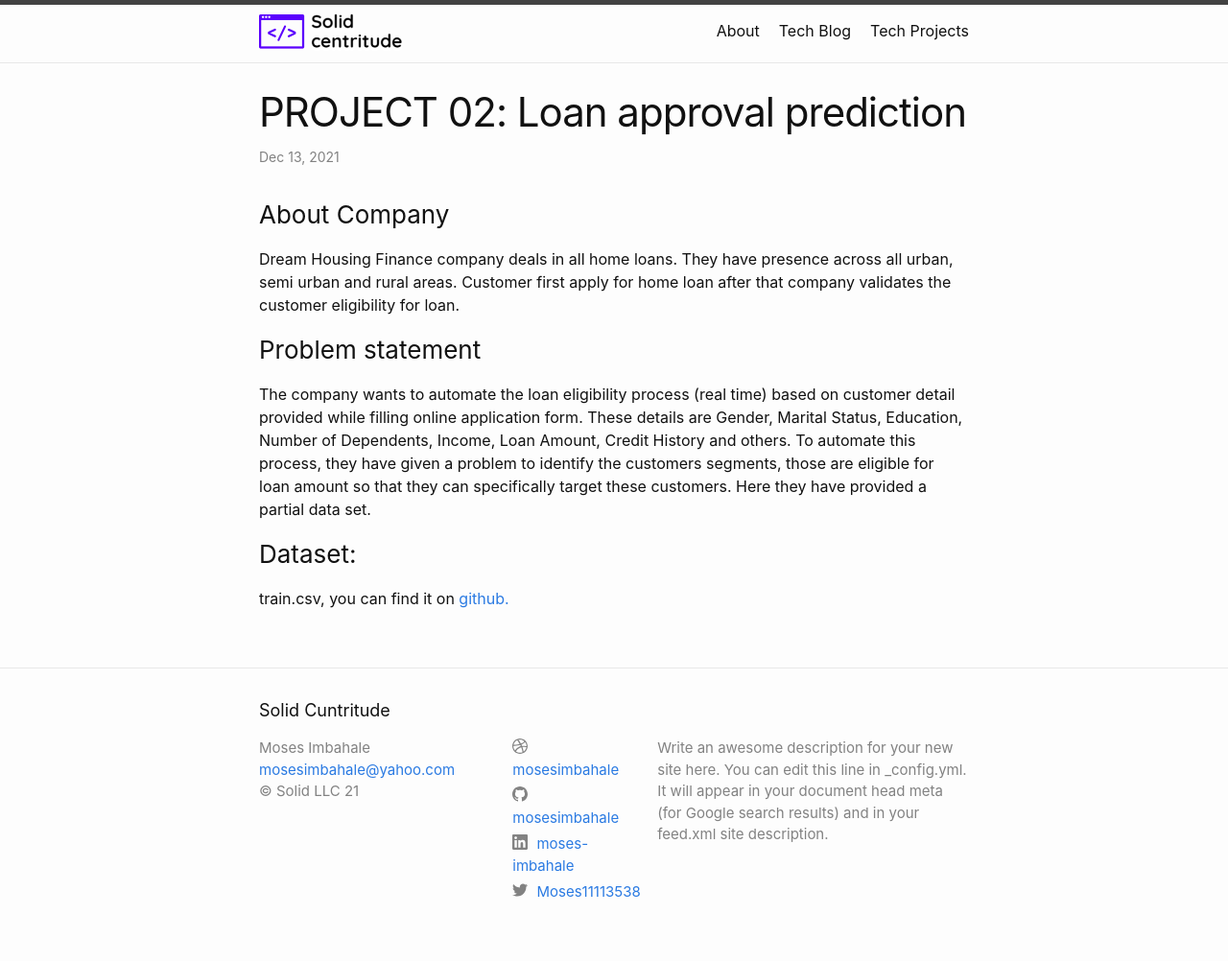
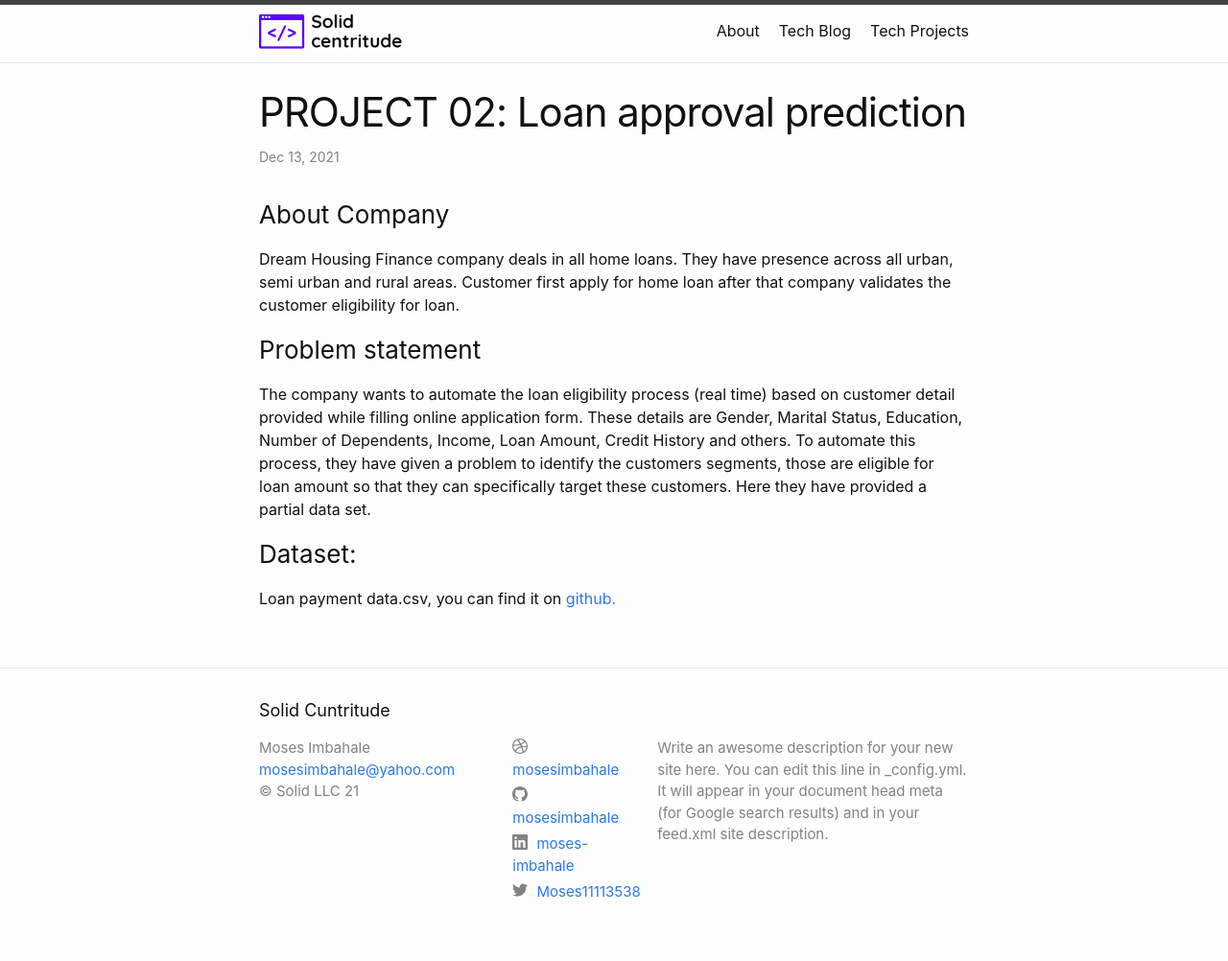
Before and after one commit to mosesimbahale/my-blog, a Jekyll site: the page built from Tech-projects/_posts/2021-12-13-project-02-predict-loan-approval.md, in a window 1280 px wide. Shown: the whole page at 96% size. Built offline with Jekyll 4.4.1, drawn with Linux system fonts in a browser that asks for light colours.

Commit message:
Update 2021-12-13-project-02-predict-loan-approval.md

```diff
--- a/Tech-projects/_posts/2021-12-13-project-02-predict-loan-approval.md
+++ b/Tech-projects/_posts/2021-12-13-project-02-predict-loan-approval.md
@@ -14,5 +14,5 @@ The company wants to automate the loan eligibility process (real time) based on
 
 ### Dataset:
 
-train.csv, you can find it on
+Loan payment data.csv, you can find it on
 [github.](https://github.com/mosesimbahale/ML-Projects/blob/main/Loan%20payments%20data.csv)
```
